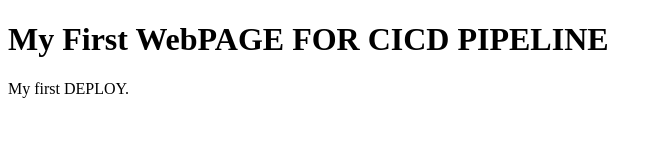
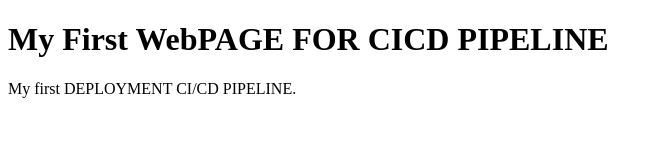
Before and after one commit to Ashish-ak123/ci-cd-pipeline, a plain HTML site: page index.html in a window 1280 px wide. Shown: the whole page, without its empty margins (0-662 px from the left). Drawn offline with Linux system fonts and the light colour scheme.

Commit message:
Update index.html

```diff
--- a/index.html
+++ b/index.html
@@ -4,7 +4,7 @@
 
 <h1>My First WebPAGE FOR CICD PIPELINE</h1>
 
-<p>My first DEPLOY.</p>
+<p>My first DEPLOYMENT CI/CD PIPELINE.</p>
 
 </body>
 </html>
```
